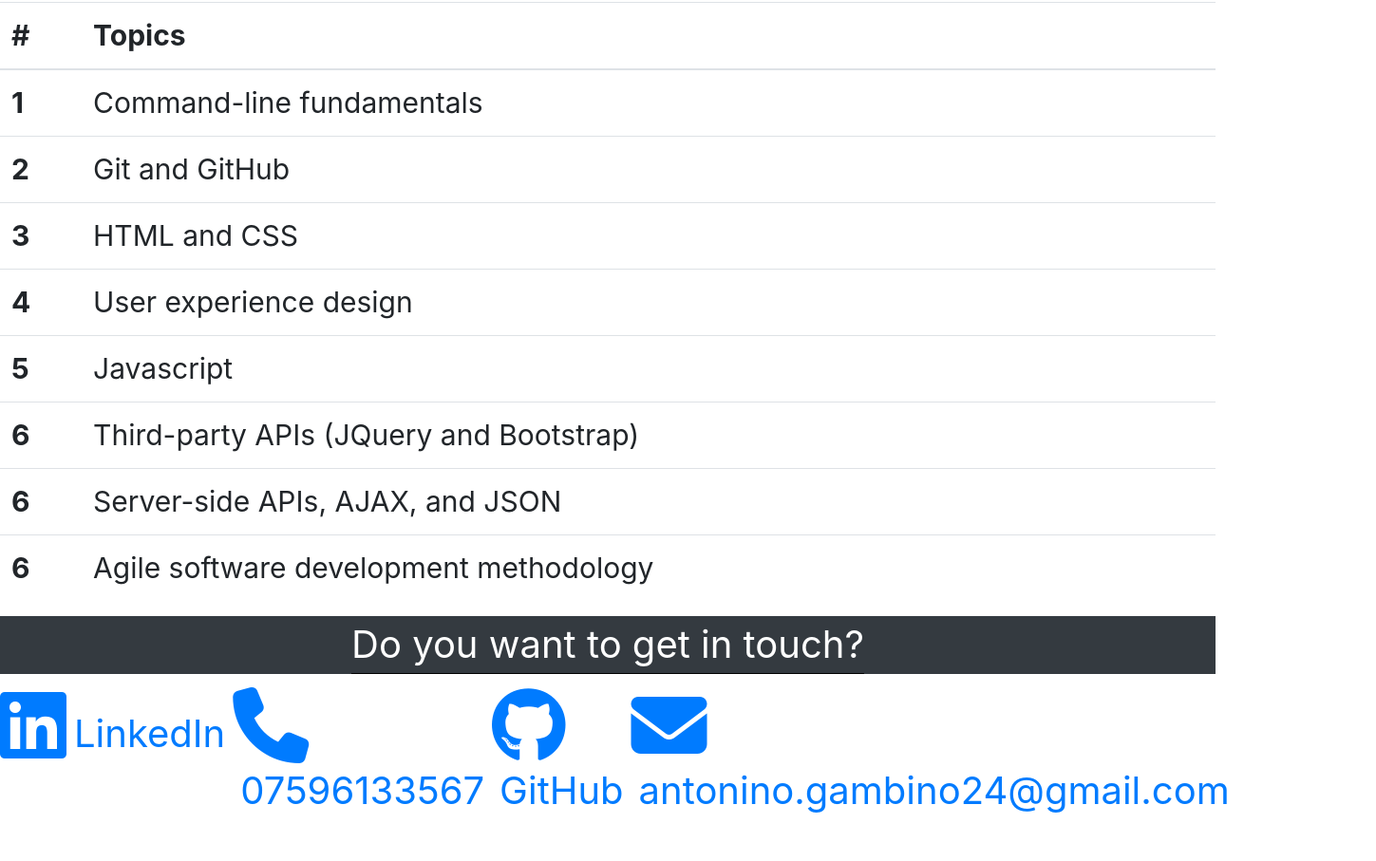
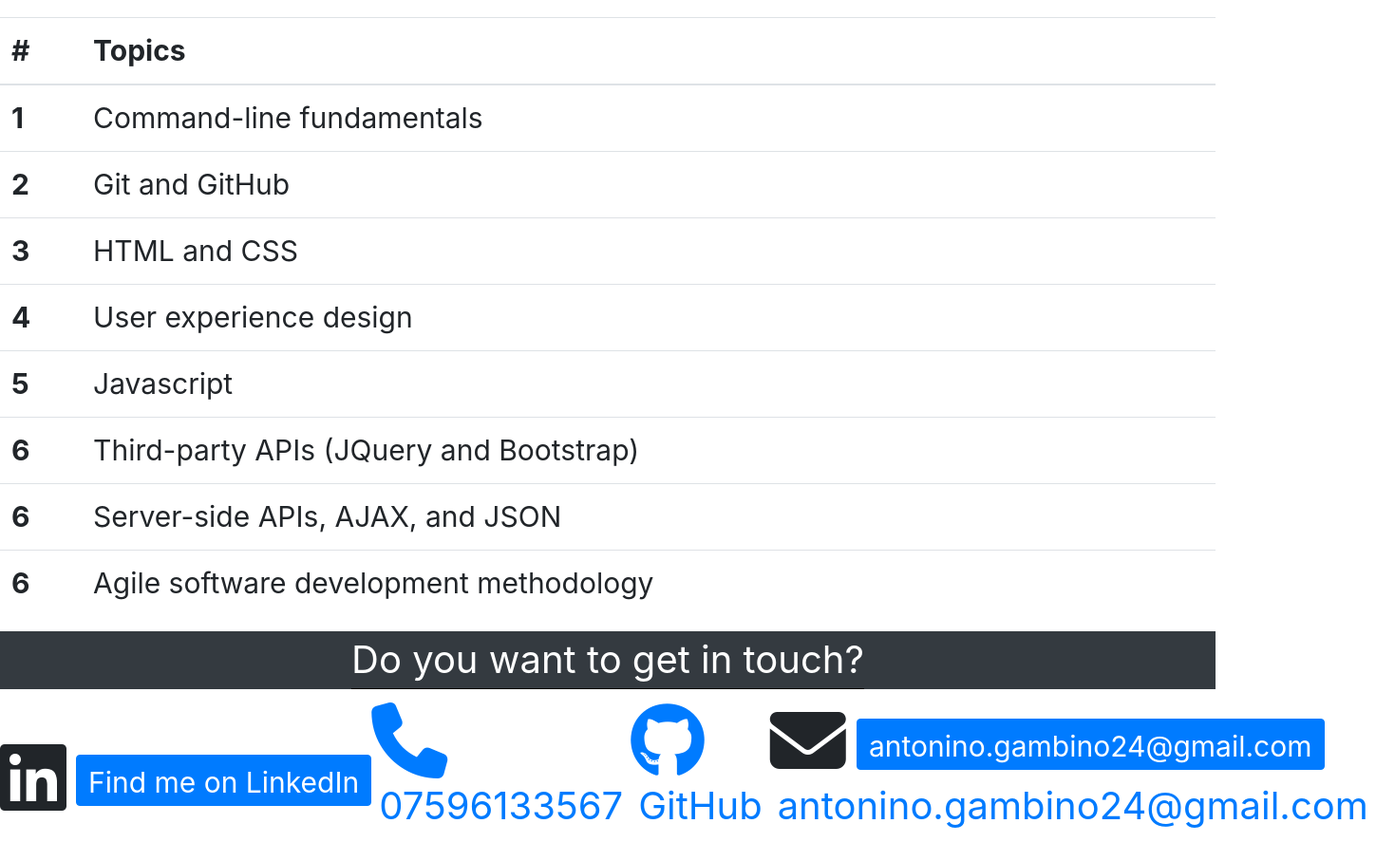
Before and after one commit to antoninogambino/Bootstap-portfolio, a plain HTML site: page index.html in a window 1280 px wide. Shown: the part 1659-2566 px from the top of the page at 95% size, 1449 px wide, since content can reach past the window. Drawn offline with nearby package versions, Linux system fonts and the light colour scheme.

Commit message:
worked on hover buttons

```diff
--- a/css/style.css
+++ b/css/style.css
@@ -103,8 +103,19 @@ h1 {
 .linkedin {
     display: flex;
     flex-direction: row;
+    align-items: center;
 }
 
 .linkedin a {
-    align-items: center;
+    margin-left: 10px;
 }
+
+.btn {
+    width: auto;
+    height: 40px;
+    font-size: 30px;
+}
+
+.btn:hover {
+    box-shadow: 0px 0px 10px #888;
+  }
--- a/index.html
+++ b/index.html
@@ -151,19 +151,20 @@
 
     <div class="contactInfo">
         <div class="linkedin">
-            <a href="https://www.linkedin.com/in/antoninogambino/"><i class="fab fa-linkedin fa-2xl"></i></a>
-            <a href="https://www.linkedin.com/in/antoninogambino/"><div class="d-inline-flex p-2 bd-highlight">LinkedIn</div>
+            <i class="fab fa-linkedin fa-2xl"></i>
+            <a href="https://www.linkedin.com/in/antoninogambino/m"><button class="btn btn-primary">Find me on LinkedIn</button>
         </div>
         <div class="phone">
             <i class="fa-solid fa-phone fa-2xl"></i>
             <div class="d-inline-flex p-2 bd-highlight">07596133567</div>
         </div>
         <div class="gitHub">
-            <a href="https://github.com/antoninogambino"><i class="fa-brands fa-github fa-2xl"></i>
+            <i class="fa-brands fa-github fa-2xl"></i>
             <a href="https://github.com/antoninogambino"><div class="d-inline-flex p-2 bd-highlight">GitHub</div></a>
         </div>
         <div class="email">
-            <a href="antonino.gambino24@gmail.com"><i class="fa-solid fa-envelope fa-2xl"></i>
+            <i class="fa-solid fa-envelope fa-2xl"></i>
+                <a href="antonino.gambino24@gmail.com"><button class="btn btn-primary">antonino.gambino24@gmail.com</button>
             <a href="antonino.gambino24@gmail.com"><div class="d-inline-flex p-2 bd-highlight">antonino.gambino24@gmail.com</div>
         </div>
     </div>
```
